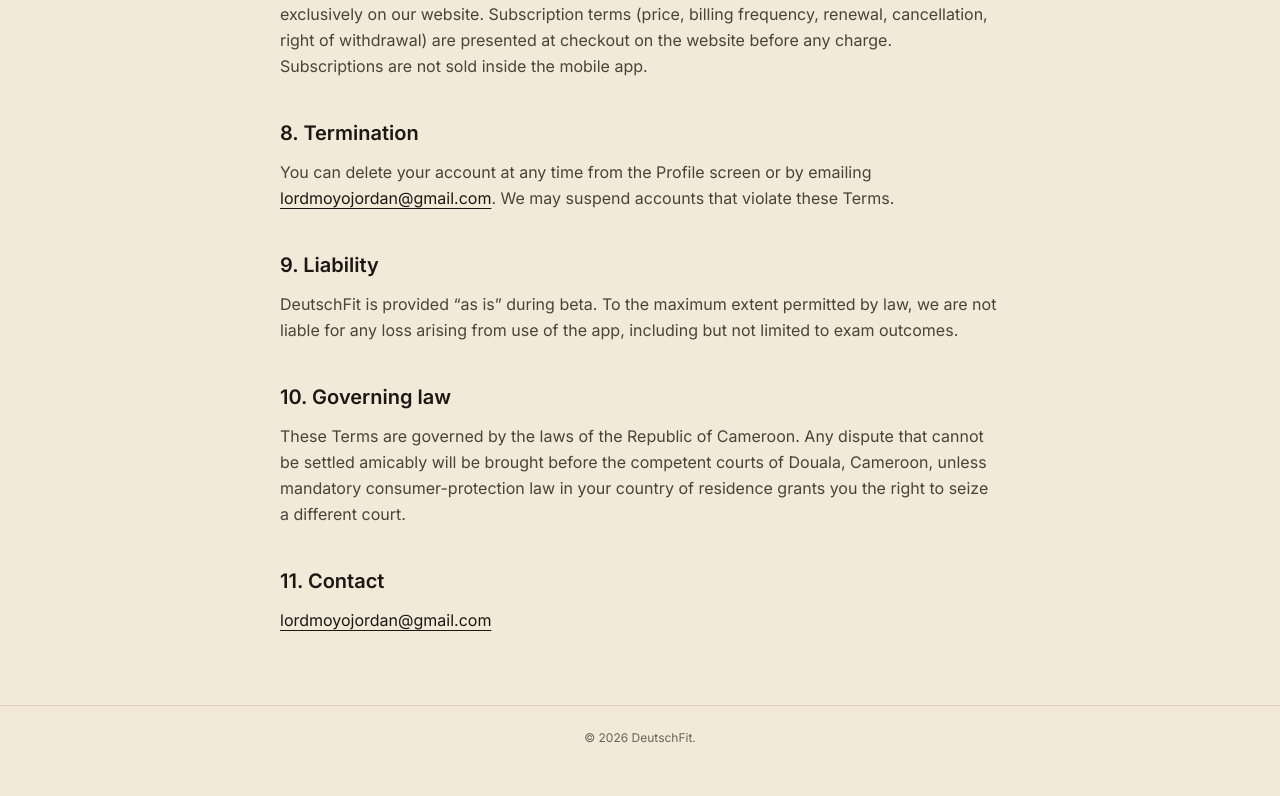
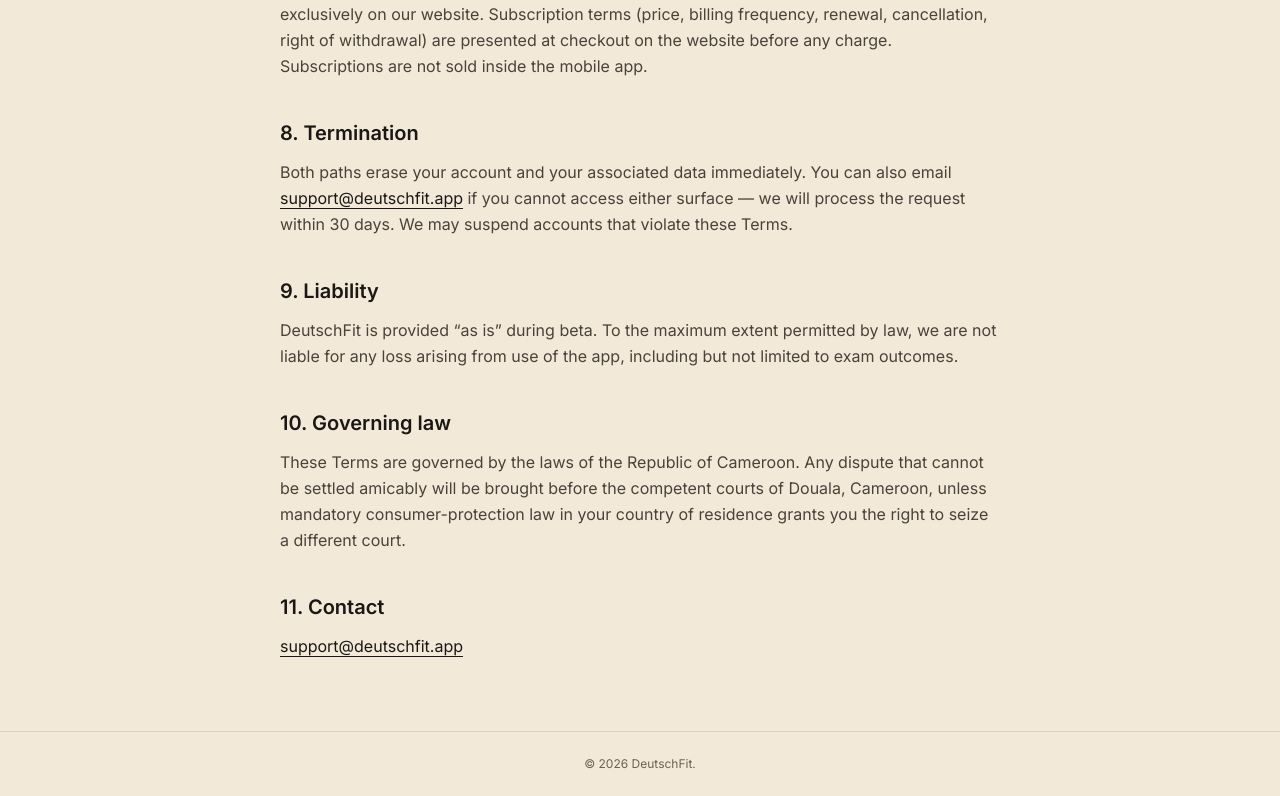
Before and after one commit to SmartlyDataSense/deutschfit-web, a Next.js app: page /en/legal/tos in a window 1280 px wide. Shown: the part 1168-1964 px from the top of the page. Before the commit the page ends 1938 px from the top, so only its background shows below. Built offline with nearby package versions, Linux system fonts and the light colour scheme.

Commit message:
chore(legal): replace personal email with support@deutschfit.app, drop street placeholder

```diff
--- a/src/app/[locale]/(public)/legal/about/page.tsx
+++ b/src/app/[locale]/(public)/legal/about/page.tsx
@@ -50,7 +50,7 @@
 
       <h2>Contact</h2>
       <p>
-        <a href="mailto:lordmoyojordan@gmail.com">lordmoyojordan@gmail.com</a>
+        <a href="mailto:support@deutschfit.app">support@deutschfit.app</a>
       </p>
     </LegalShell>
   );
--- a/src/app/[locale]/(public)/legal/impressum/page.tsx
+++ b/src/app/[locale]/(public)/legal/impressum/page.tsx
@@ -22,11 +22,9 @@
       <p>
         Jordan Moyo (natural person)
         <br />
-        [STREET PENDING], Douala
+        Douala, Cameroon
         <br />
-        Cameroon
-        <br />
-        Email: <a href="mailto:lordmoyojordan@gmail.com">lordmoyojordan@gmail.com</a>
+        Email: <a href="mailto:support@deutschfit.app">support@deutschfit.app</a>
       </p>
       <p>
         DeutschFit and SmartlyDataSense are unregistered trade names used by the operator. There is
--- a/src/app/[locale]/(public)/legal/privacy/page.tsx
+++ b/src/app/[locale]/(public)/legal/privacy/page.tsx
@@ -24,11 +24,9 @@
       <p>
         Jordan Moyo
         <br />
-        [STREET PENDING], Douala
+        Douala, Cameroon
         <br />
-        Cameroon
-        <br />
-        Email: <a href="mailto:lordmoyojordan@gmail.com">lordmoyojordan@gmail.com</a>
+        Email: <a href="mailto:support@deutschfit.app">support@deutschfit.app</a>
       </p>
       <p>
         Although the data controller is established outside the EU, this policy is written to comply
@@ -97,7 +95,7 @@
       <h2>7. Your rights (GDPR)</h2>
       <p>
         You can request access to, correction of, or deletion of your data at any time by emailing{" "}
-        <a href="mailto:lordmoyojordan@gmail.com">lordmoyojordan@gmail.com</a>. You also have the
+        <a href="mailto:support@deutschfit.app">support@deutschfit.app</a>. You also have the
         right to lodge a complaint with your local data-protection authority (e.g. the BfDI in
         Germany, the CNIL in France).
       </p>
--- a/src/app/[locale]/(public)/legal/refund/page.tsx
+++ b/src/app/[locale]/(public)/legal/refund/page.tsx
@@ -29,7 +29,7 @@
       <p>
         We offer a 7-day discretionary refund window from the date of the original charge. If you
         contact us within 7 days at{" "}
-        <a href="mailto:lordmoyojordan@gmail.com">lordmoyojordan@gmail.com</a> we will refund the
+        <a href="mailto:support@deutschfit.app">support@deutschfit.app</a> we will refund the
         full amount of the affected billing period, less any third-party processing fees we cannot
         recover, provided you have not used the service heavily during that window. We reserve the
         right to decline refunds where there is evidence of abuse (e.g. repeat signup-and-refund
@@ -42,7 +42,7 @@
         from a distance contract for digital services within 14 days of the contract being
         concluded, under Directive 2011/83/EU as transposed into your national law. To exercise this
         right, send an unequivocal statement (e.g. an email to{" "}
-        <a href="mailto:lordmoyojordan@gmail.com">lordmoyojordan@gmail.com</a>) before the 14-day
+        <a href="mailto:support@deutschfit.app">support@deutschfit.app</a>) before the 14-day
         period expires.
       </p>
       <p>
@@ -56,7 +56,7 @@
       <p>
         You can cancel a subscription at any time from the <Link href="/account">Account</Link>{" "}
         screen on this website, or by emailing{" "}
-        <a href="mailto:lordmoyojordan@gmail.com">lordmoyojordan@gmail.com</a>. Cancellation takes
+        <a href="mailto:support@deutschfit.app">support@deutschfit.app</a>. Cancellation takes
         effect at the end of the current billing period — you keep access until then. We do not
         pro-rate cancellations as a rule (see §5 for prorated refunds tied to a refund request).
       </p>
@@ -94,7 +94,7 @@
       <h2>8. Disputes</h2>
       <p>
         If you disagree with a refund decision, contact us first at{" "}
-        <a href="mailto:lordmoyojordan@gmail.com">lordmoyojordan@gmail.com</a> so we can try to
+        <a href="mailto:support@deutschfit.app">support@deutschfit.app</a> so we can try to
         resolve the dispute amicably. The dispute-resolution section of our{" "}
         <Link href="/legal/impressum">Impressum / Mentions légales</Link> explains the EU online
         dispute-resolution platform option for EU consumers.
@@ -102,7 +102,7 @@
 
       <h2>9. Contact</h2>
       <p>
-        <a href="mailto:lordmoyojordan@gmail.com">lordmoyojordan@gmail.com</a>
+        <a href="mailto:support@deutschfit.app">support@deutschfit.app</a>
       </p>
     </LegalShell>
   );
--- a/src/app/[locale]/(public)/legal/tos/page.tsx
+++ b/src/app/[locale]/(public)/legal/tos/page.tsx
@@ -65,9 +65,10 @@
 
       <h2>8. Termination</h2>
       <p>
-        You can delete your account at any time from the Profile screen or by emailing{" "}
-        <a href="mailto:lordmoyojordan@gmail.com">lordmoyojordan@gmail.com</a>. We may suspend
-        accounts that violate these Terms.
+        Both paths erase your account and your associated data immediately. You can also email{" "}
+        <a href="mailto:support@deutschfit.app">support@deutschfit.app</a> if you cannot access
+        either surface — we will process the request within 30 days. We may suspend accounts that
+        violate these Terms.
       </p>
 
       <h2>9. Liability</h2>
@@ -87,7 +88,7 @@
 
       <h2>11. Contact</h2>
       <p>
-        <a href="mailto:lordmoyojordan@gmail.com">lordmoyojordan@gmail.com</a>
+        <a href="mailto:support@deutschfit.app">support@deutschfit.app</a>
       </p>
     </LegalShell>
   );
--- a/src/app/[locale]/(public)/page.tsx
+++ b/src/app/[locale]/(public)/page.tsx
@@ -72,8 +72,8 @@
               </Link>
             </li>
             <li>
-              <a href="mailto:lordmoyojordan@gmail.com" className="underline underline-offset-4">
-                {t("supportEmail")} — lordmoyojordan@gmail.com
+              <a href="mailto:support@deutschfit.app" className="underline underline-offset-4">
+                {t("supportEmail")} — support@deutschfit.app
               </a>
             </li>
           </ul>
--- a/src/messages/en.json
+++ b/src/messages/en.json
@@ -43,8 +43,51 @@
     "supportEmail": "Email support"
   },
   "account": {
-    "title": "Account",
-    "comingSoon": "Magic-link sign-in coming soon."
+    "title": "Your account",
+    "loadingError": "Couldn't load your account just now. Please refresh.",
+    "entitlementHeading": "Current plan",
+    "entitlementFree": "Free tier",
+    "entitlementValidUntil": "Valid until {date}",
+    "entitlementSeePricing": "See pricing",
+    "trialUsageHeading": "Free-tier usage",
+    "trialUsageEmpty": "You haven't used any free-tier actions yet.",
+    "trialUsageRow": "{kind}: used {count}",
+    "subscriptionHeading": "Active subscription",
+    "subscriptionNone": "No active subscription.",
+    "subscriptionRow": "{plan} · valid from {from} to {until}",
+    "signOut": "Sign out",
+    "trialKind": {
+      "schreiben_grade": "Schreiben gradings",
+      "sprechen_grade": "Sprechen gradings",
+      "lesen_set": "Lesen sets",
+      "hoeren_set": "Hören sets",
+      "coach_message": "Coach messages",
+      "mock_exam": "Mock exams"
+    },
+    "delete": {
+      "heading": "Danger zone",
+      "subtitle": "Permanently erase your account and all of your data.",
+      "disclosureLabel": "Delete account",
+      "body1": "This will permanently erase your DeutschFit account, your writing and speaking submissions, your exam attempts, your progress, and any saved drills.",
+      "body2": "Active subscriptions are billed on the website. If you have an active plan, cancel it before deleting your account.",
+      "irreversible": "This is permanent and cannot be undone.",
+      "subsHint": "An immutable audit record (your user ID, email, timestamp, and source) is retained for 12 months as evidence under GDPR Art. 30.",
+      "confirmLabel": "Type DELETE to confirm",
+      "confirmPlaceholder": "DELETE",
+      "confirmCta": "Delete my account",
+      "errorInvalidConfirm": "You must type DELETE exactly to confirm.",
+      "errorFailed": "Something went wrong on our side. Your account is still active. Please try again, and if it keeps failing, email support@deutschfit.app."
+    }
+  },
+  "auth": {
+    "title": "Sign in to your account",
+    "subtitle": "We'll email you a magic sign-in link.",
+    "emailLabel": "Email",
+    "emailPlaceholder": "you@example.com",
+    "submit": "Email me a sign-in link",
+    "checkInbox": "Check your inbox for a sign-in link.",
+    "errorGeneric": "Something went wrong. Please try again.",
+    "signedOutHeading": "Sign in"
   },
   "legal": {
     "tos": { "title": "Terms of Service" },
--- a/src/messages/fr.json
+++ b/src/messages/fr.json
@@ -43,8 +43,51 @@
     "supportEmail": "Contacter le support"
   },
   "account": {
-    "title": "Compte",
-    "comingSoon": "Connexion par lien magique à venir."
+    "title": "Votre compte",
+    "loadingError": "Impossible de charger votre compte pour l'instant. Rafraîchissez la page.",
+    "entitlementHeading": "Forfait actuel",
+    "entitlementFree": "Niveau gratuit",
+    "entitlementValidUntil": "Valable jusqu'au {date}",
+    "entitlementSeePricing": "Voir les tarifs",
+    "trialUsageHeading": "Utilisation gratuite",
+    "trialUsageEmpty": "Vous n'avez encore utilisé aucune action gratuite.",
+    "trialUsageRow": "{kind} : {count} utilisé(s)",
+    "subscriptionHeading": "Abonnement actif",
+    "subscriptionNone": "Aucun abonnement actif.",
+    "subscriptionRow": "{plan} · du {from} au {until}",
+    "signOut": "Se déconnecter",
+    "trialKind": {
+      "schreiben_grade": "Corrections Schreiben",
+      "sprechen_grade": "Corrections Sprechen",
+      "lesen_set": "Séries Lesen",
+      "hoeren_set": "Séries Hören",
+      "coach_message": "Messages au coach",
+      "mock_exam": "Examens blancs"
+    },
+    "delete": {
+      "heading": "Zone sensible",
+      "subtitle": "Supprimer définitivement votre compte et toutes vos données.",
+      "disclosureLabel": "Supprimer le compte",
+      "body1": "Cette action effacera définitivement votre compte DeutschFit, vos productions écrites et orales, vos tentatives d'examen, votre progression et vos exercices enregistrés.",
+      "body2": "Les abonnements actifs sont facturés sur le site web. Si un abonnement est en cours, annulez-le avant de supprimer votre compte.",
+      "irreversible": "Cette action est définitive et irréversible.",
+      "subsHint": "Un enregistrement d'audit immuable (votre identifiant utilisateur, votre email, la date et la source) est conservé pendant 12 mois comme preuve au titre de l'article 30 du RGPD.",
+      "confirmLabel": "Tapez DELETE pour confirmer",
+      "confirmPlaceholder": "DELETE",
+      "confirmCta": "Supprimer mon compte",
+      "errorInvalidConfirm": "Vous devez taper DELETE exactement pour confirmer.",
+      "errorFailed": "Une erreur est survenue. Votre compte est toujours actif. Réessayez et, si le problème persiste, écrivez à support@deutschfit.app."
+    }
+  },
+  "auth": {
+    "title": "Connectez-vous à votre compte",
+    "subtitle": "Nous vous envoyons un lien de connexion par email.",
+    "emailLabel": "Email",
+    "emailPlaceholder": "vous@exemple.com",
+    "submit": "M'envoyer un lien de connexion",
+    "checkInbox": "Vérifiez votre boîte mail pour le lien de connexion.",
+    "errorGeneric": "Une erreur est survenue. Réessayez.",
+    "signedOutHeading": "Se connecter"
   },
   "legal": {
     "tos": { "title": "Conditions d'utilisation" },
```
